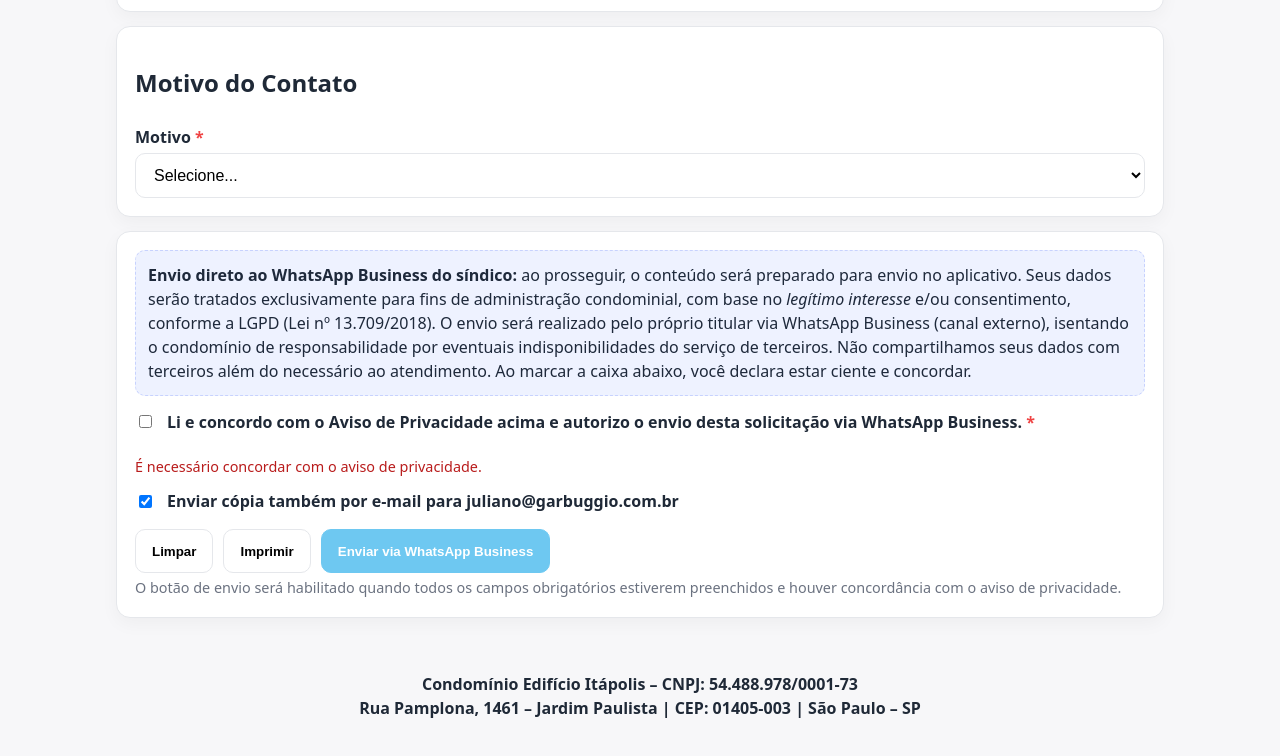
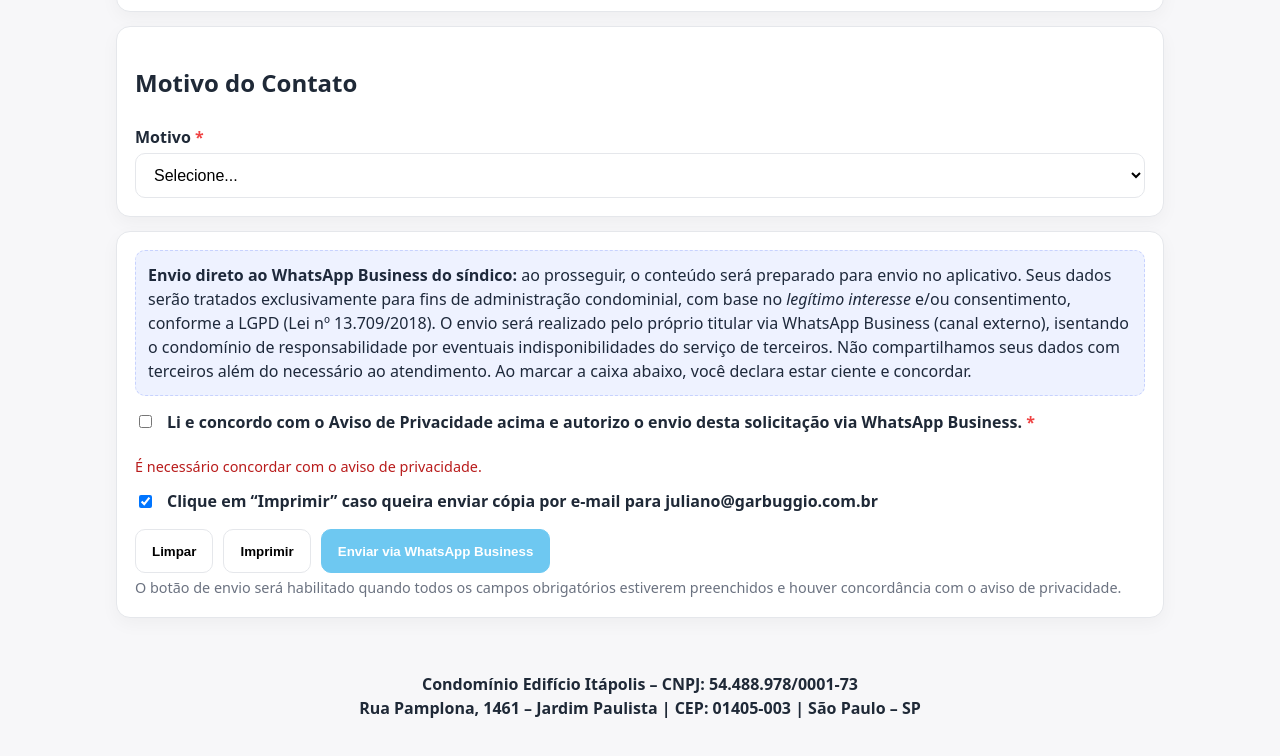
Before and after one commit to julianogarbuggio/formulario-itapolis, a plain HTML site: page index.html in a window 1280 px wide. Shown: the part 855-1611 px from the top of the page. Drawn offline with Linux system fonts and the light colour scheme.

Commit message:
Add files via upload

```diff
--- a/index.html
+++ b/index.html
@@ -247,7 +247,7 @@
         O envio será realizado pelo próprio titular via WhatsApp Business (canal externo), isentando o condomínio de responsabilidade por eventuais indisponibilidades do serviço de terceiros.
         Não compartilhamos seus dados com terceiros além do necessário ao atendimento. Ao marcar a caixa abaixo, você declara estar ciente e concordar.</div>
         <div class="inline" style="margin-bottom:8px"><input type="checkbox" id="lgpdOk" /><label for="lgpdOk" class="req">Li e concordo com o Aviso de Privacidade acima e autorizo o envio desta solicitação via WhatsApp Business.</label><div id="lgpdErr" class="err hide">É necessário concordar com o aviso de privacidade.</div></div>
-        <div class="inline" style="margin-bottom:8px"><input type="checkbox" id="enviarEmail" checked /><label for="enviarEmail">Enviar cópia também por e-mail para <strong>juliano@garbuggio.com.br</strong></label></div>
+        <div class="inline" style="margin-bottom:8px"><input type="checkbox" id="enviarEmail" checked /><label for="enviarEmail">Clique em “Imprimir” caso queira enviar cópia por e-mail para <strong>juliano@garbuggio.com.br</strong></label></div>
         <div class="btns"><button type="button" class="ghost" onclick="limparForm()">Limpar</button><button type="button" class="ghost" onclick="window.print()">Imprimir</button><button id="btnEnviar" type="button" class="primary" disabled>Enviar via WhatsApp Business</button></div>
         <div class="hint">O botão de envio será habilitado quando todos os campos obrigatórios estiverem preenchidos e houver concordância com o aviso de privacidade.</div>
       </section>
```
